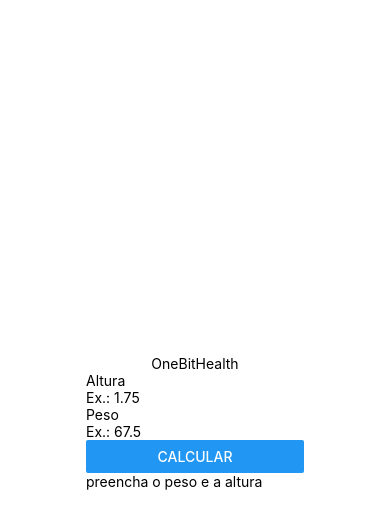
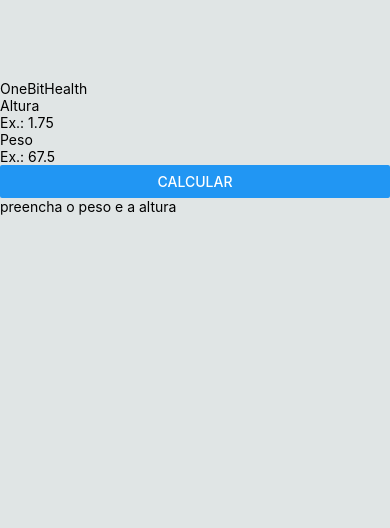
Before and after one commit to ruansilva149/aulaspam, a React Native app: screen / in a window 390 px wide. Shown: the top 528 px of the page. Built offline with nearby package versions, Linux system fonts and the light colour scheme.

Commit message:
chore: remove Main component

```diff
--- a/App.js
+++ b/App.js
@@ -1,12 +1,13 @@
+import React from 'react';
 import { StyleSheet, View } from 'react-native';
 import Title from './src/components/Title';
-import Main from './src/components/Main';
+import Form from './src/components/Form';
 
 export default function App() {
   return (
     <View style={styles.container}>
         <Title/>
-        <Main/>
+        <Form/>
     </View>
   );
 }
@@ -14,8 +15,7 @@ export default function App() {
 const styles = StyleSheet.create({
   container: {
     flex: 1,
-    backgroundColor: '#fff',
-    alignItems: 'center',
-    justifyContent: 'center',
+    backgroundColor: '#e0e5e5',
+    paddingTop:80
   },
 });
--- a/src/components/Main/index.js
+++ /dev/null
@@ -1,12 +0,0 @@
-import React from "react";
-import { View } from "react-native";
-import Form from "../Form";
-
-export default function Main()
-{
-    return(
-        <View>
-            <Form/>
-        </View>
-    );
-}
```
